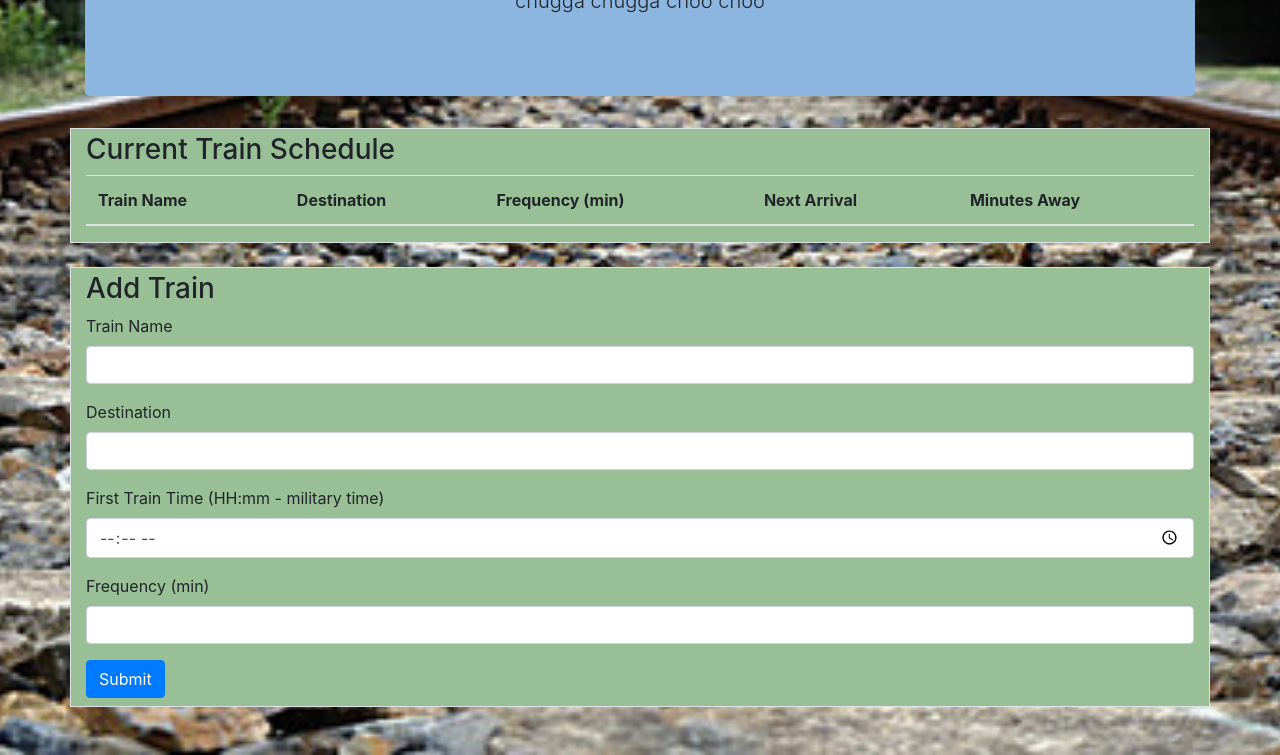
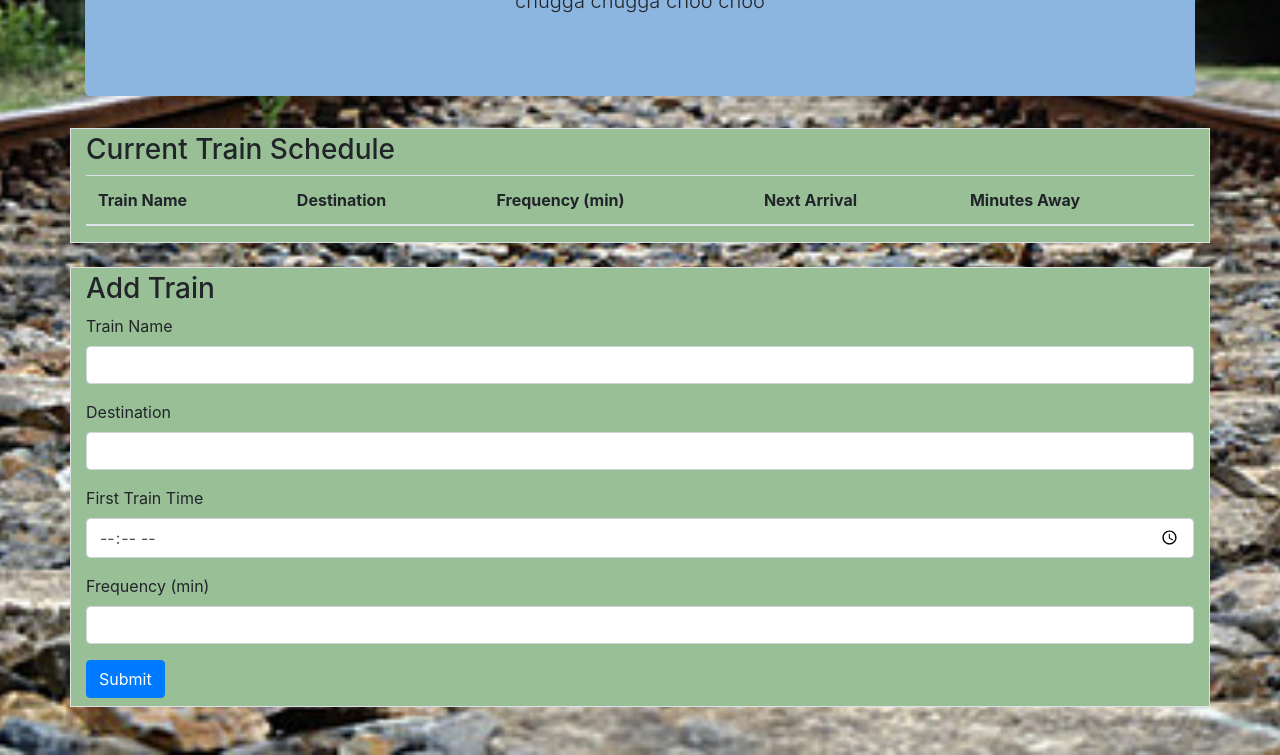
Before and after one commit to cbeez07/Trains, a plain HTML site: page index.html in a window 1280 px wide. Shown: the part 172-927 px from the top of the page. Drawn offline with nearby package versions, Linux system fonts and the light colour scheme; no server answers.

Commit message:
update
finishing touches

```diff
--- a/index.html
+++ b/index.html
@@ -52,7 +52,7 @@
         <input type="text" id="destination-input" class="form-control" required>
       </div>
       <div class="form-group">
-        <label for="firstTime-input">First Train Time (HH:mm - military time)</label>
+        <label for="firstTime-input">First Train Time </label>
         <input type="time" id="firstTime-input" class="form-control" required>
       </div>
       <div class="form-group">
```
Also changed, not shown: assets/app.js (+0 -7 lines).
